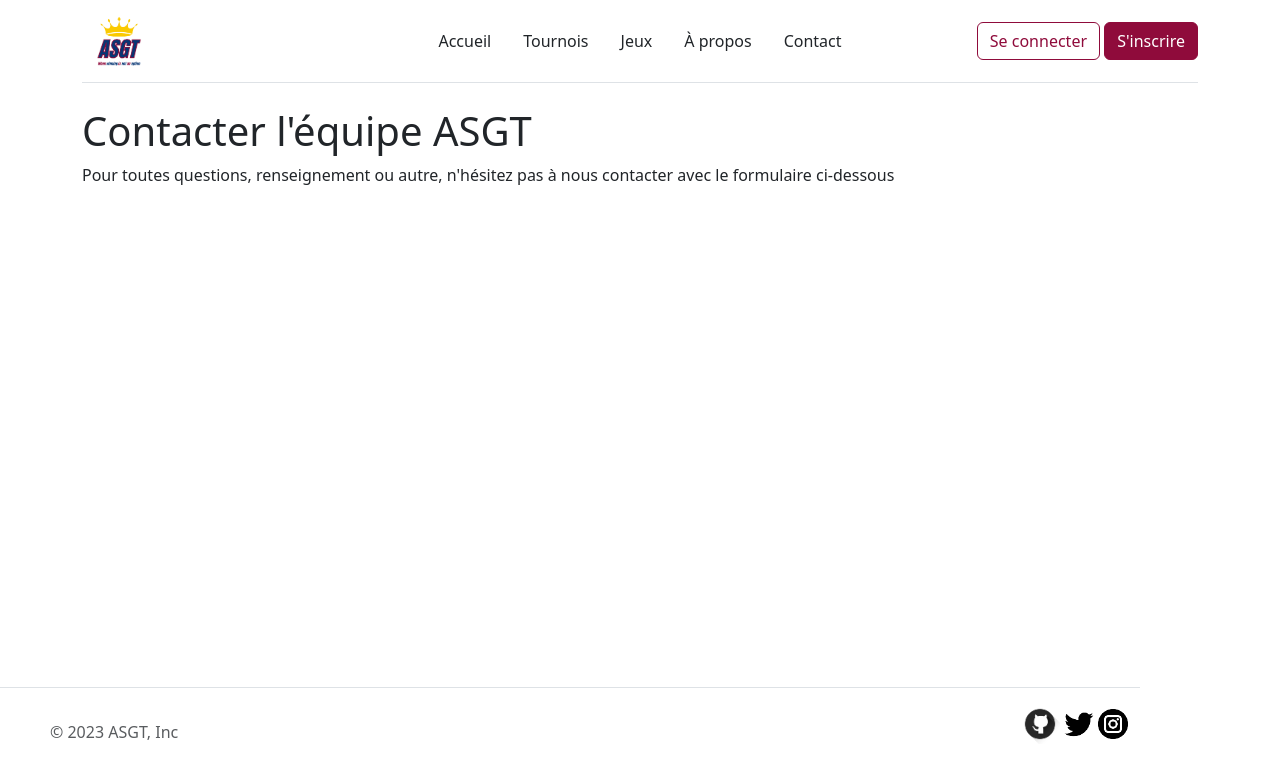
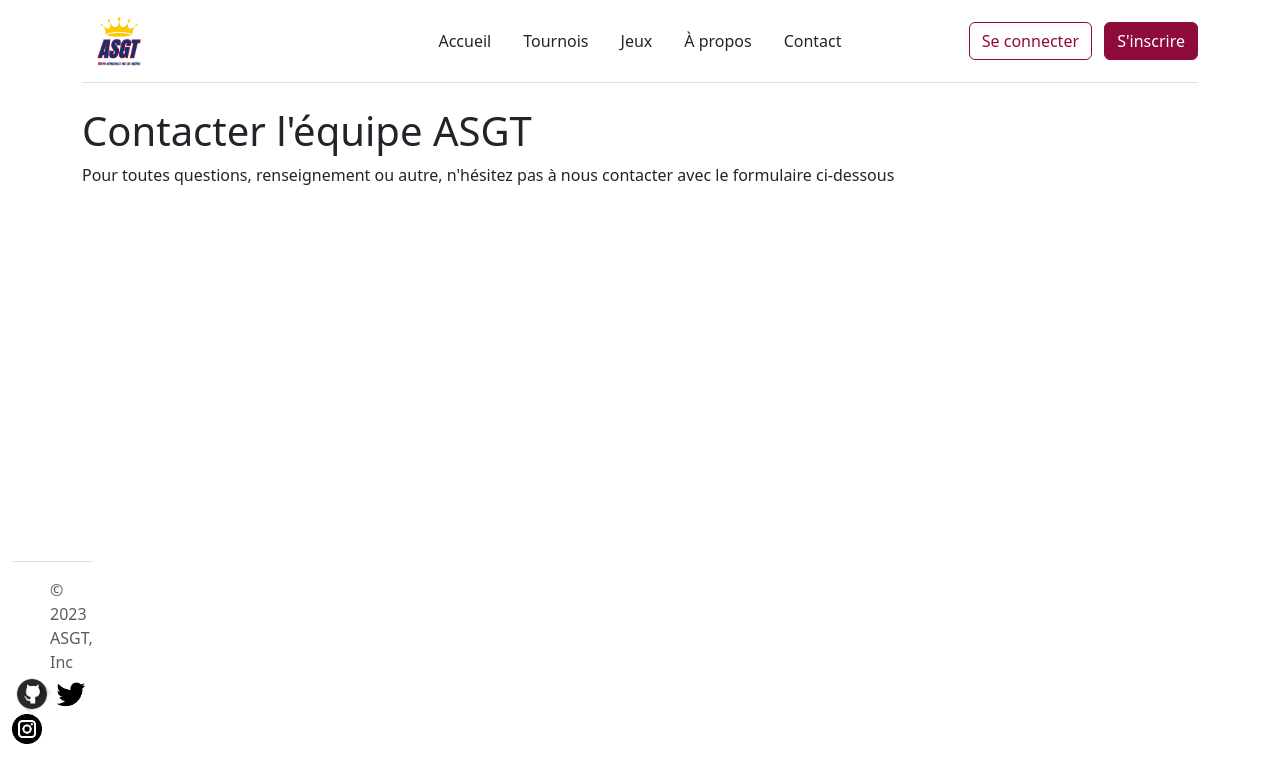
Before and after one commit to Rbrogniez/ASGT, a Django app: page /contact/ in a window 1280 px wide. Shown: the top 783 px of the page. Run offline with Django 4.2, Linux system fonts and the light colour scheme.

Commit message:
Update base.html

```diff
--- a/ASGT/tournaments/templates/tournaments/base.html
+++ b/ASGT/tournaments/templates/tournaments/base.html
@@ -31,7 +31,7 @@
                 </ul>
 
                 <div class="col-md-3 text-end">
-                    <button type="button" class="btn btn-outline-primary">Se connecter</button>
+                    <button type="button" class="btn btn-outline-primary me-2">Se connecter</button>
                     <button type="button" class="btn btn-primary">S'inscrire</button>
                 </div>
                 </header>
@@ -40,7 +40,10 @@
                 {% block content %}{% endblock %}
             </div>
         <!-- JS bootstrap bundle script -->
-              <footer class="d-flex flex-wrap justify-content-between align-items-center py-3 my-4 border-top container">
+        <footer>
+            <div class="b-example-divider"></div>
+            <div class="container">
+              <footer class="d-flex flex-wrap justify-content-between align-items-center py-3 my-4 border-top">
                 <div class="col-md-4 d-flex align-items-center">
                   <a href="/" class="mb-3 me-2 mb-md-0 text-muted text-decoration-none lh-1">
                     <svg class="bi" width="30" height="24"><use xlink:href="#bootstrap"/></svg>
@@ -52,7 +55,9 @@
                     <a href="https://twitter.com/"><img src="{% static 'tournaments/images/Twitter - Logo.png' %}" height="30"></a>
                     <a href=""><img src="{% static 'tournaments/images/Instagram - Logo.png' %}" height="30"></a>
                   </ul>
+              </footer>
             </div>
+        </footer>
         <script src="https://cdn.jsdelivr.net/npm/bootstrap@5.3.0-alpha1/dist/js/bootstrap.bundle.min.js" integrity="sha384-w76AqPfDkMBDXo30jS1Sgez6pr3x5MlQ1ZAGC+nuZB+EYdgRZgiwxhTBTkF7CXvN" crossorigin="anonymous"></script>
     </body>
 </html>
```
